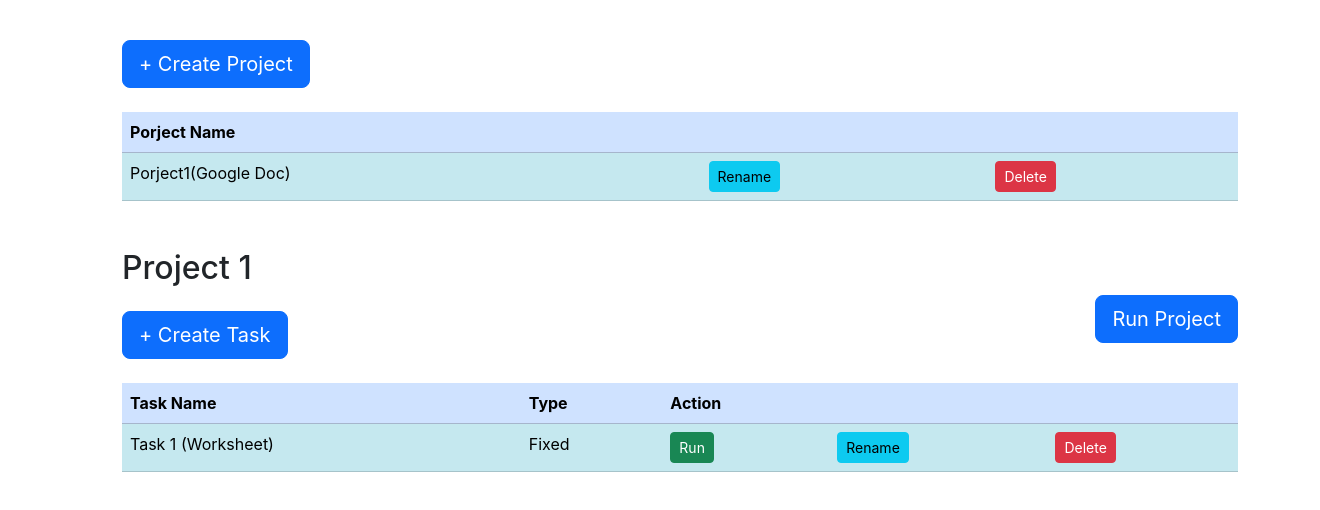
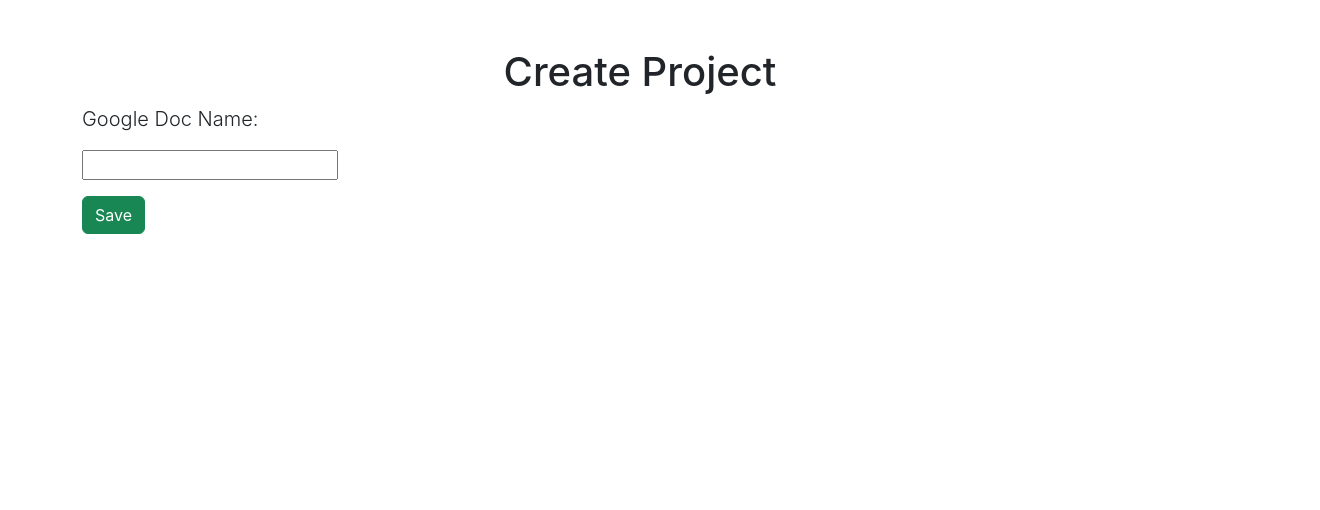
Before and after one commit to workamiracle/ChatGPT-NodeJS-Excel-23-02-05, a React (Create React App) app in the folder client/: page /create_project in a window 1280 px wide. Shown: the top 510 px of the page, 1320 px wide, since content can reach past the window. Built offline with nearby package versions, Linux system fonts and the light colour scheme.

Commit message:
fix redux, create project page

```diff
--- a/client/package.json
+++ b/client/package.json
@@ -9,6 +9,7 @@
     "react": "^18.2.0",
     "react-dom": "^18.2.0",
     "react-redux": "^8.0.5",
+    "react-router-dom": "^6.8.1",
     "react-scripts": "5.0.1",
     "redux": "^4.2.1",
     "redux-devtools-extension": "^2.13.9",
--- a/client/src/App.js
+++ b/client/src/App.js
@@ -1,69 +1,21 @@
-import './App.css';
+import React from "react";
+import { BrowserRouter, Route, Routes } from 'react-router-dom';
+import { Provider } from 'react-redux';
+
+import store from './Store/store'
+import Landing from "./Components/Layout/Landing";
+import CreateProject from "./Components/CreatePanel/Project";
 
 function App() {
   return (
-    <div className="App">
-      <div className="container">
-        <div className="Project-panel">
-          <button className="btn btn-primary btn-lg">+ Create Project</button>
-
-          <table className="table table-info table-striped mt-4">
-            <thead>
-              <tr className="table-primary">
-                <th>Porject Name</th>
-                <th></th>
-                <th></th>
-              </tr>
-            </thead>
-            <tbody>
-              <tr>
-                <td>Porject1(Google Doc)</td>
-                <td>
-                  <button className="btn btn-info btn-sm">Rename</button>
-                </td>
-                <td>
-                  <button className="btn btn-danger btn-sm">Delete</button>
-                </td>
-              </tr>
-            </tbody>
-          </table>
-        </div>
-        <div className="Task-panel mt-5">
-          <h2>Project 1</h2>
-
-          <button className="btn btn-primary btn-lg" style={{float: 'right'}}>Run Project</button>
-
-          <button className="btn btn-primary btn-lg mt-3">+ Create Task</button>
-
-          <table className="table table-info table-striped mt-4">
-            <thead>
-              <tr className="table-primary">
-                <th>Task Name</th>
-                <th>Type</th>
-                <th>Action</th>
-                <th></th>
-                <th></th>
-              </tr>
-            </thead>
-            <tbody>
-              <tr>
-                <td>Task 1 (Worksheet)</td>
-                <td>Fixed</td>
-                <td>
-                  <button className="btn btn-success btn-sm">Run</button>
-                </td>
-                <td>
-                  <button className="btn btn-info btn-sm">Rename</button>
-                </td>
-                <td>
-                  <button className="btn btn-danger btn-sm">Delete</button>
-                </td>
-              </tr>
-            </tbody>
-          </table>
-        </div>
-      </div>
-    </div>
+    <Provider store={store}>
+      <BrowserRouter>
+        <Routes>
+          <Route exact path="/" element={<Landing />} />
+          <Route exact path="/create_project" element={<CreateProject />} />
+        </Routes>
+      </BrowserRouter>
+    </Provider>
   );
 }
 
--- /dev/null
+++ b/client/src/Components/CreatePanel/Project.jsx
@@ -0,0 +1,25 @@
+import React from 'react';
+import { useDispatch } from 'react-redux';
+
+const CreateProject = () => {
+  const dispatch = useDispatch();
+
+  const onSaveProject = (e) => {
+    e.preventDefault();
+  }
+
+  return (
+    <div className='container'>
+      <div className='form mt-5' onSubmit={onSaveProject}>
+        <h1 className='text-center'>Create Project</h1>
+
+        <p className='lead'>Google Doc Name:</p>
+        <input type="text" name='googledoc' />
+        <br />
+        <button type='submit' className='btn btn-md btn-success mt-3'>Save</button>
+      </div>
+    </div>
+  );
+}
+
+export default CreateProject;
--- /dev/null
+++ b/client/src/Components/Layout/Landing.jsx
@@ -0,0 +1,79 @@
+import React from 'react';
+import { Link } from 'react-router-dom';
+import { connect } from 'react-redux';
+import PropTypes from 'prop-types';
+
+const Landing = ({}) => {
+  return (
+    <div>
+      <div className="container">
+        <div className="Project-panel mt-5">
+          <Link to={"/create_project"}>
+            <button className="btn btn-primary btn-lg">+ Create Project</button>
+          </Link>
+
+          <table className="table table-info table-striped mt-4">
+            <thead>
+              <tr className="table-primary">
+                <th>Porject Name</th>
+                <th></th>
+                <th></th>
+              </tr>
+            </thead>
+            <tbody>
+              <tr>
+                <td>Porject1(Google Doc)</td>
+                <td>
+                  <button className="btn btn-info btn-sm">Rename</button>
+                </td>
+                <td>
+                  <button className="btn btn-danger btn-sm">Delete</button>
+                </td>
+              </tr>
+            </tbody>
+          </table>
+        </div>
+        <div className="Task-panel mt-5">
+          <h2>Project 1</h2>
+
+          <button className="btn btn-primary btn-lg" style={{float: 'right'}}>Run Project</button>
+
+          <button className="btn btn-primary btn-lg mt-3">+ Create Task</button>
+
+          <table className="table table-info table-striped mt-4">
+            <thead>
+              <tr className="table-primary">
+                <th>Task Name</th>
+                <th>Type</th>
+                <th>Action</th>
+                <th></th>
+                <th></th>
+              </tr>
+            </thead>
+            <tbody>
+              <tr>
+                <td>Task 1 (Worksheet)</td>
+                <td>Fixed</td>
+                <td>
+                  <button className="btn btn-success btn-sm">Run</button>
+                </td>
+                <td>
+                  <button className="btn btn-info btn-sm">Rename</button>
+                </td>
+                <td>
+                  <button className="btn btn-danger btn-sm">Delete</button>
+                </td>
+              </tr>
+            </tbody>
+          </table>
+        </div>
+      </div>
+    </div>
+  );
+};
+
+const mapStateToProps = (state) => ({
+
+});
+
+export default connect(mapStateToProps)(Landing);
--- a/client/src/Store/Reducers/Projects.js
+++ b/client/src/Store/Reducers/Projects.js
@@ -15,6 +15,9 @@ function projectReducer(state = initialState, action) {
         projects: [...state.projects, payload.project],
         project: payload.project
       };
+
+    default:
+      return state;
   }
 }
 
--- a/client/src/Store/Reducers/index.js
+++ b/client/src/Store/Reducers/index.js
@@ -3,4 +3,4 @@ import projects from "./Projects";
 
 export default combineReducers({
   projects
-})
+});
--- a/client/src/Store/store.js
+++ b/client/src/Store/store.js
@@ -2,7 +2,7 @@ import { legacy_createStore, applyMiddleware } from "redux";
 import { composeWithDevTools } from 'redux-devtools-extension';
 import thunk from 'redux-thunk';
 
-import rootReucer from './Reducers';
+import rootReducer from './Reducers';
 
 
 const initialState = {};
@@ -14,3 +14,5 @@ const store = legacy_createStore(
   initialState,
   composeWithDevTools(applyMiddleware(...middleware))
 );
+
+export default store;
--- a/client/src/index.js
+++ b/client/src/index.js
@@ -1,15 +1,12 @@
 import React from 'react';
 import ReactDOM from 'react-dom/client';
-import { Porvider } from 'react-redux';
 import './index.css';
 import App from './App';
 import reportWebVitals from './reportWebVitals';
 
 const root = ReactDOM.createRoot(document.getElementById('root'));
 root.render(
-  <React.StrictMode>
-    <App />
-  </React.StrictMode>
+  <App />
 );
 
 // If you want to start measuring performance in your app, pass a function
```
Also changed, not shown: 1 other file (tests, documents, lock files or other folders).
